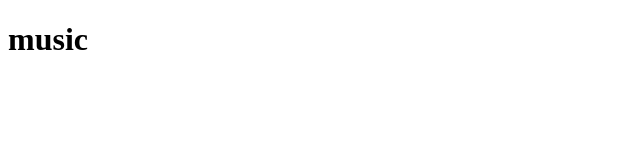
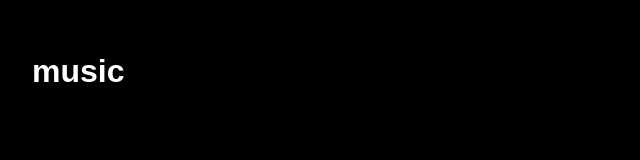
Before and after one commit to haku5hu/kurtmiko, a plain HTML site: page index.html in a window 1280 px wide. Shown: the whole page, without its empty margins (0-640 px from the left). Drawn offline with Linux system fonts and the light colour scheme.

Commit message:
Update index.html

```diff
--- a/index.html
+++ b/index.html
@@ -2,6 +2,15 @@
 <html>
 <head>
   <title>Kurt Mikolajczyk Website</title>
+  <style>
+    body {
+      background-color: black;
+      color: white;
+      font-family: sans-serif;
+      margin: 0;
+      padding: 2rem;
+    }
+  </style>
 </head>
 <body>
   <h1>music</h1>
```
